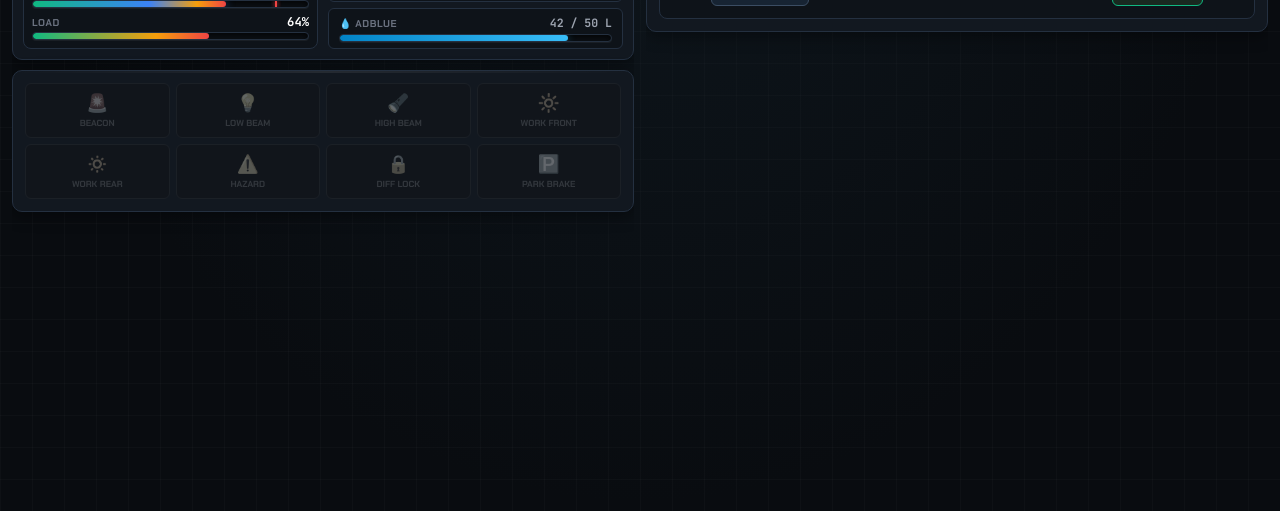
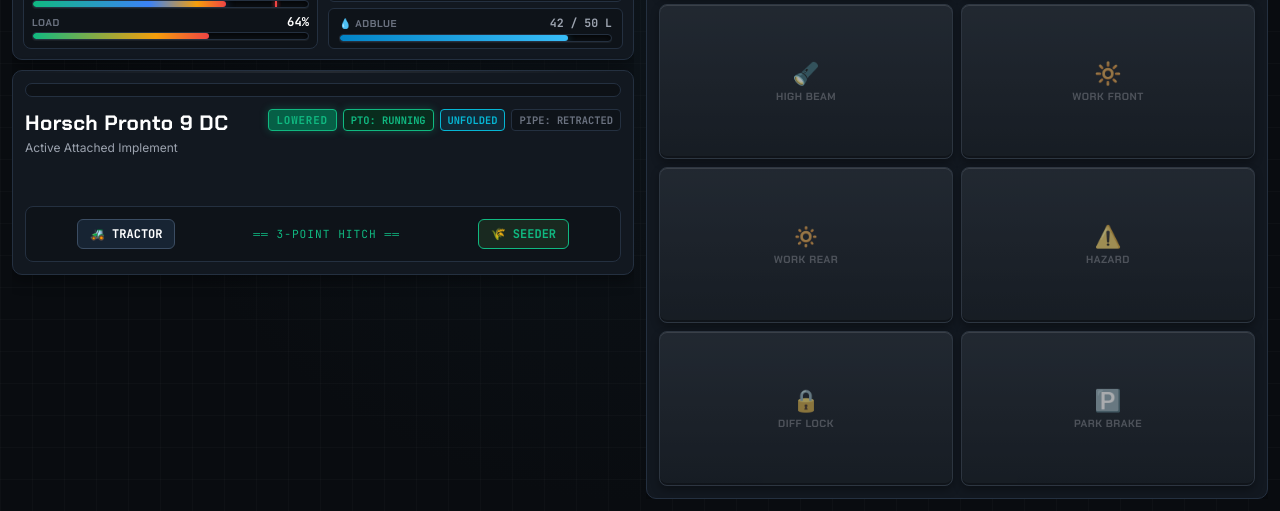
Before and after one commit to FatihEsen/fs25buttonbox, a plain HTML site: page web/index.html in a window 1280 px wide. Shown: the part 289-800 px from the top of the page. Drawn offline with Linux system fonts and the light colour scheme.

Commit message:
fix(mod): fold toggle logic & live money reading, feat(ui): swap control buttons to right column and implements to left

```diff
--- a/web/index.html
+++ b/web/index.html
@@ -169,51 +169,9 @@
             </div>
           </div>
 
-          <!-- WARNING & STATUS INDICATORS (DASH LIGHTS) -->
-          <div class="panel-card indicators-card">
-            <div class="indicators-grid">
-              <div id="indBeacon" class="indicator-pill" title="Beacon Warning Light">
-                <span class="ind-icon">🚨</span>
-                <span class="ind-label">BEACON</span>
-              </div>
-              <div id="indLowBeam" class="indicator-pill" title="Headlights">
-                <span class="ind-icon">💡</span>
-                <span class="ind-label">LOW BEAM</span>
-              </div>
-              <div id="indHighBeam" class="indicator-pill" title="High Beam">
-                <span class="ind-icon">🔦</span>
-                <span class="ind-label">HIGH BEAM</span>
-              </div>
-              <div id="indWorkFront" class="indicator-pill" title="Front Work Lights">
-                <span class="ind-icon">🔆</span>
-                <span class="ind-label">WORK FRONT</span>
-              </div>
-              <div id="indWorkRear" class="indicator-pill" title="Rear Work Lights">
-                <span class="ind-icon">🔅</span>
-                <span class="ind-label">WORK REAR</span>
-              </div>
-              <div id="indHazard" class="indicator-pill" title="Hazard Flasher">
-                <span class="ind-icon">⚠️</span>
-                <span class="ind-label">HAZARD</span>
-              </div>
-              <div id="indDiffLock" class="indicator-pill" title="Differential Lock">
-                <span class="ind-icon">🔒</span>
-                <span class="ind-label">DIFF LOCK</span>
-              </div>
-              <div id="indHandbrake" class="indicator-pill" title="Parking Handbrake">
-                <span class="ind-icon">🅿️</span>
-                <span class="ind-label">PARK BRAKE</span>
-              </div>
-            </div>
-          </div>
-
-        </div>
-
-        <!-- CENTER: UNIFIED INTEGRATED ISOBUS IMPLEMENT & SLOTS CONSOLE -->
-        <div class="dash-column implement-col">
+          <!-- LEFT COLUMN BOTTOM: UNIFIED INTEGRATED ISOBUS IMPLEMENT & SLOTS CONSOLE -->
           <div class="panel-card integrated-tool-card">
-
-            <!-- Unified Attached Equipment Slots Bar (Integrated Header) -->
+            <!-- Unified Attached Equipment Slots Bar -->
             <div id="implementSlotsList" class="unified-slots-bar">
               <!-- Rendered dynamically as sleek tabs/pills -->
             </div>
@@ -242,6 +200,47 @@
               <div class="schematic-tractor">🚜 TRACTOR</div>
               <div class="schematic-hitch">══ 3-POINT HITCH ══</div>
               <div class="schematic-implement" id="schematicToolName">🌾 SEEDER</div>
+            </div>
+          </div>
+
+        </div>
+
+        <!-- RIGHT: CONTROL & STATUS BUTTONS (SWAPPED TO RIGHT COLUMN) -->
+        <div class="dash-column controls-col">
+          <div class="panel-card indicators-card main-controls-card">
+            <div class="indicators-grid controls-full-grid">
+              <div id="indBeacon" class="indicator-pill tactile-btn" data-action="LIGHTS_BEACON" title="Tepe Lambası (Beacon)">
+                <span class="ind-icon">🚨</span>
+                <span class="ind-label">BEACON</span>
+              </div>
+              <div id="indLowBeam" class="indicator-pill tactile-btn" data-action="LIGHTS_CYCLE" title="Kısa Farlar (Low Beam)">
+                <span class="ind-icon">💡</span>
+                <span class="ind-label">LOW BEAM</span>
+              </div>
+              <div id="indHighBeam" class="indicator-pill tactile-btn" data-action="LIGHTS_CYCLE" title="Uzun Farlar (High Beam)">
+                <span class="ind-icon">🔦</span>
+                <span class="ind-label">HIGH BEAM</span>
+              </div>
+              <div id="indWorkFront" class="indicator-pill tactile-btn" data-action="LIGHTS_WORK_FRONT" title="Ön Çalışma Işıkları">
+                <span class="ind-icon">🔆</span>
+                <span class="ind-label">WORK FRONT</span>
+              </div>
+              <div id="indWorkRear" class="indicator-pill tactile-btn" data-action="LIGHTS_WORK_BACK" title="Arka Çalışma Işıkları">
+                <span class="ind-icon">🔅</span>
+                <span class="ind-label">WORK REAR</span>
+              </div>
+              <div id="indHazard" class="indicator-pill tactile-btn" data-action="LIGHTS_HAZARD" title="Dörtlü İkaz Flaşörü">
+                <span class="ind-icon">⚠️</span>
+                <span class="ind-label">HAZARD</span>
+              </div>
+              <div id="indDiffLock" class="indicator-pill tactile-btn" data-action="DIFF_LOCK" title="Diferansiyel Kilidi">
+                <span class="ind-icon">🔒</span>
+                <span class="ind-label">DIFF LOCK</span>
+              </div>
+              <div id="indHandbrake" class="indicator-pill tactile-btn" data-action="HANDBRAKE" title="Park El Freni">
+                <span class="ind-icon">🅿️</span>
+                <span class="ind-label">PARK BRAKE</span>
+              </div>
             </div>
           </div>
         </div>
--- a/web/style.css
+++ b/web/style.css
@@ -849,6 +849,52 @@
   box-shadow: 0 0 10px rgba(16, 185, 129, 0.3);
 }
 
+/* Swapped Controls Card on Right Column */
+.main-controls-card {
+  height: 100%;
+  display: flex;
+  flex-direction: column;
+  justify-content: center;
+}
+
+.controls-full-grid {
+  display: grid;
+  grid-template-columns: repeat(2, 1fr);
+  gap: 8px;
+  flex: 1;
+  align-content: stretch;
+}
+
+.controls-full-grid .indicator-pill {
+  min-height: 58px;
+  padding: 8px 6px;
+  cursor: pointer;
+  opacity: 0.65;
+  filter: grayscale(40%);
+  border-radius: 8px;
+}
+
+.controls-full-grid .indicator-pill:hover {
+  opacity: 0.9;
+  filter: grayscale(0%);
+  border-color: rgba(255, 255, 255, 0.25);
+  background: #1b2636;
+}
+
+.controls-full-grid .indicator-pill.active {
+  opacity: 1;
+  filter: grayscale(0%);
+}
+
+.controls-full-grid .indicator-pill .ind-icon {
+  font-size: 1.35rem;
+}
+
+.controls-full-grid .indicator-pill .ind-label {
+  font-size: 0.65rem;
+  letter-spacing: 0.5px;
+}
+
 .indicator-pill.active .ind-label {
   color: #fff;
 }
```
Also changed, not shown: 1 other file.
